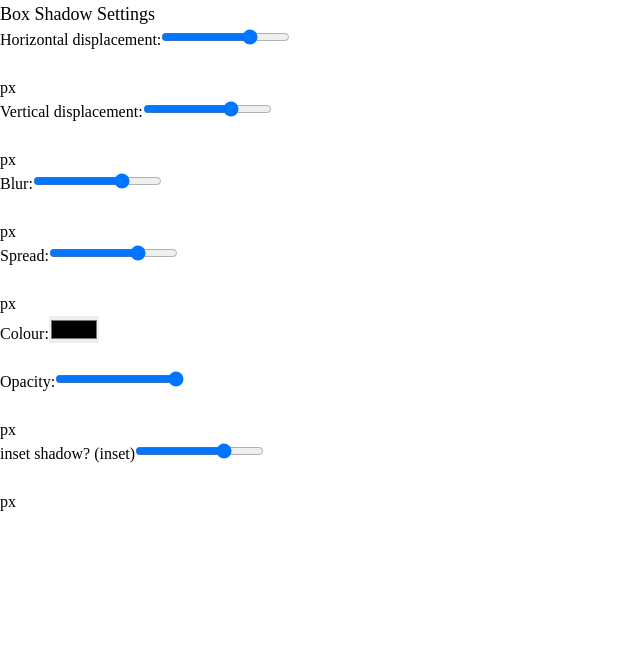
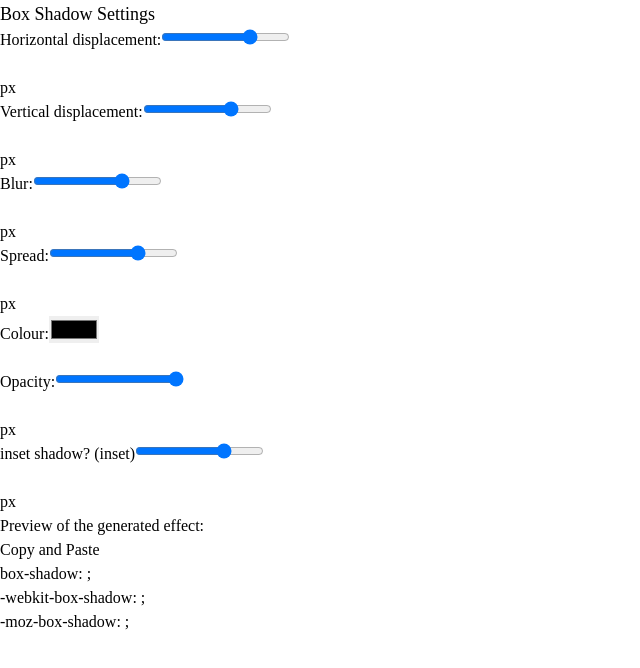
Before and after one commit to derickferreira/utility-tools, a React (Vite) app in the folder box_shadow_react_ts/: page / in a window 1280 px wide. Shown: the top 668 px of the page, without its empty margins (0-640 px from the left). Built offline with nearby package versions, Linux system fonts and the light colour scheme.

Commit message:
Preview div and Generated div done

```diff
--- a/box_shadow_react_ts/src/components/BoxShadowGenerator.tsx
+++ b/box_shadow_react_ts/src/components/BoxShadowGenerator.tsx
@@ -119,6 +119,18 @@ const BoxShadowGenerator = () => {
           </div>
         </div>
       </div>
+      <div id="preview">
+        <h2>Preview of the generated effect:</h2>
+        <div id="box"></div>
+      </div>
+      <div id="generated_rule">
+        <h2>Copy and Paste</h2>
+        <div id="rules_area">
+            <div id="rule">box-shadow: <span></span>;</div>
+            <div id="webkit_rule">-webkit-box-shadow: <span></span>;</div>
+            <div id="moz_rule">-moz-box-shadow: <span></span>;</div>
+        </div>
+      </div>
     </div>
   );
 };
```
